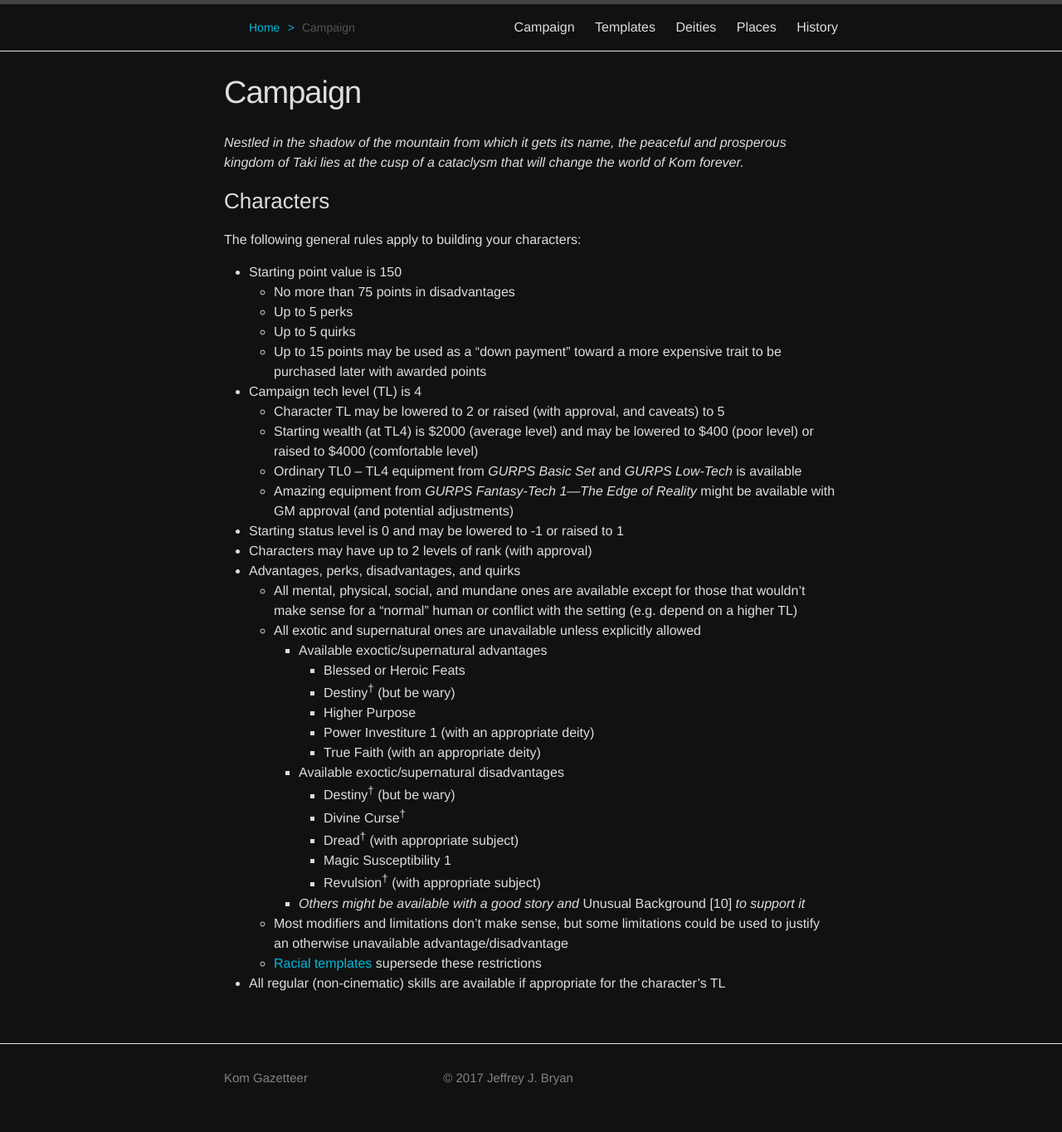
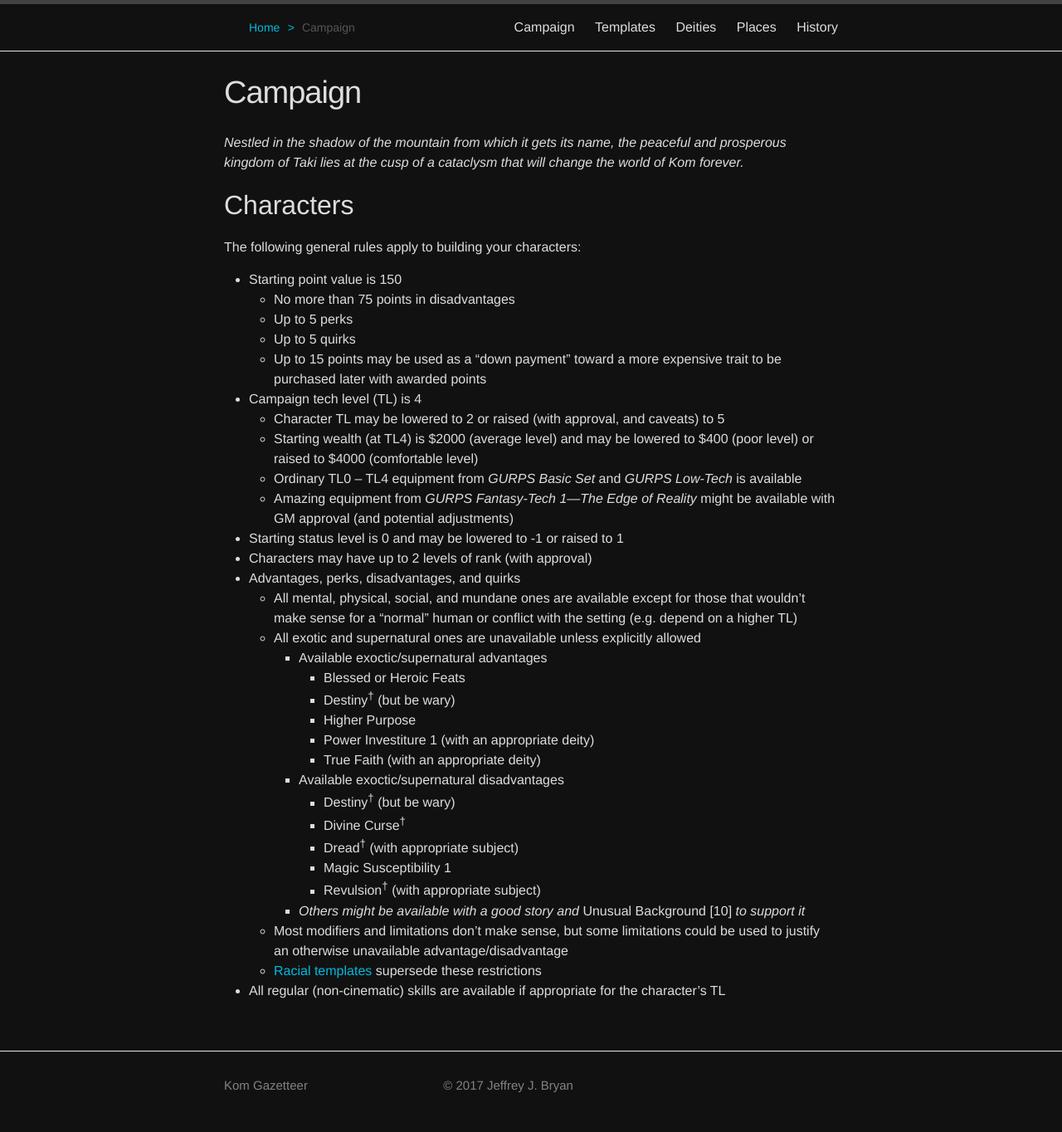
Before and after one commit to DracoNoir/kom, a Jekyll site: the page built from campaign/index.md, in a window 1280 px wide. Shown: the whole page at 83% size. Built offline with Jekyll 4.4.1, drawn with Linux system fonts in a browser that asks for light colours.

Commit message:
Adjusts heading depth.

```diff
--- a/campaign/index.md
+++ b/campaign/index.md
@@ -7,7 +7,7 @@ title: Campaign
 
 _Nestled in the shadow of the mountain from which it gets its name, the peaceful and prosperous kingdom of Taki lies at the cusp of a cataclysm that will change the world of Kom forever._
 
-### Characters
+## Characters
 
 The following general rules apply to building your characters:
 
```
